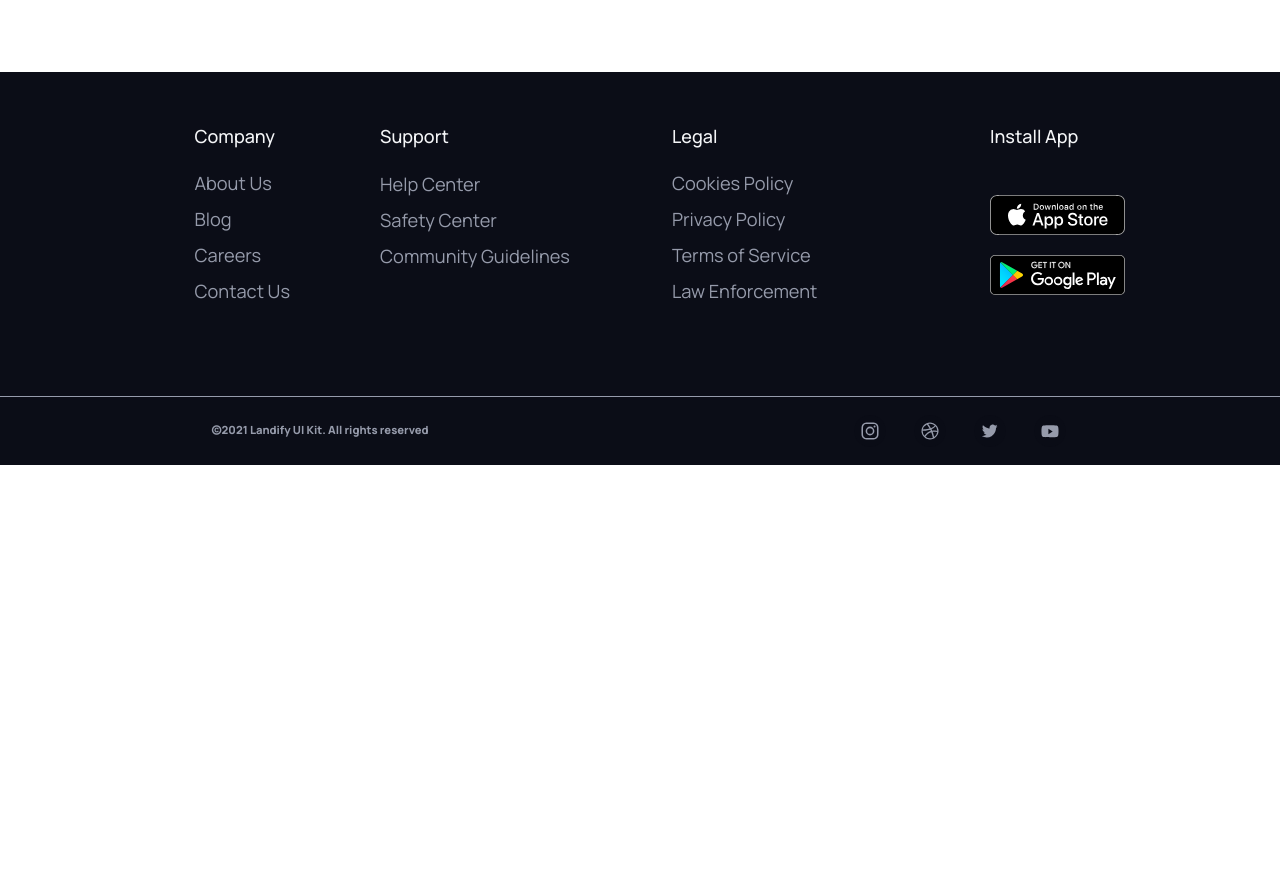
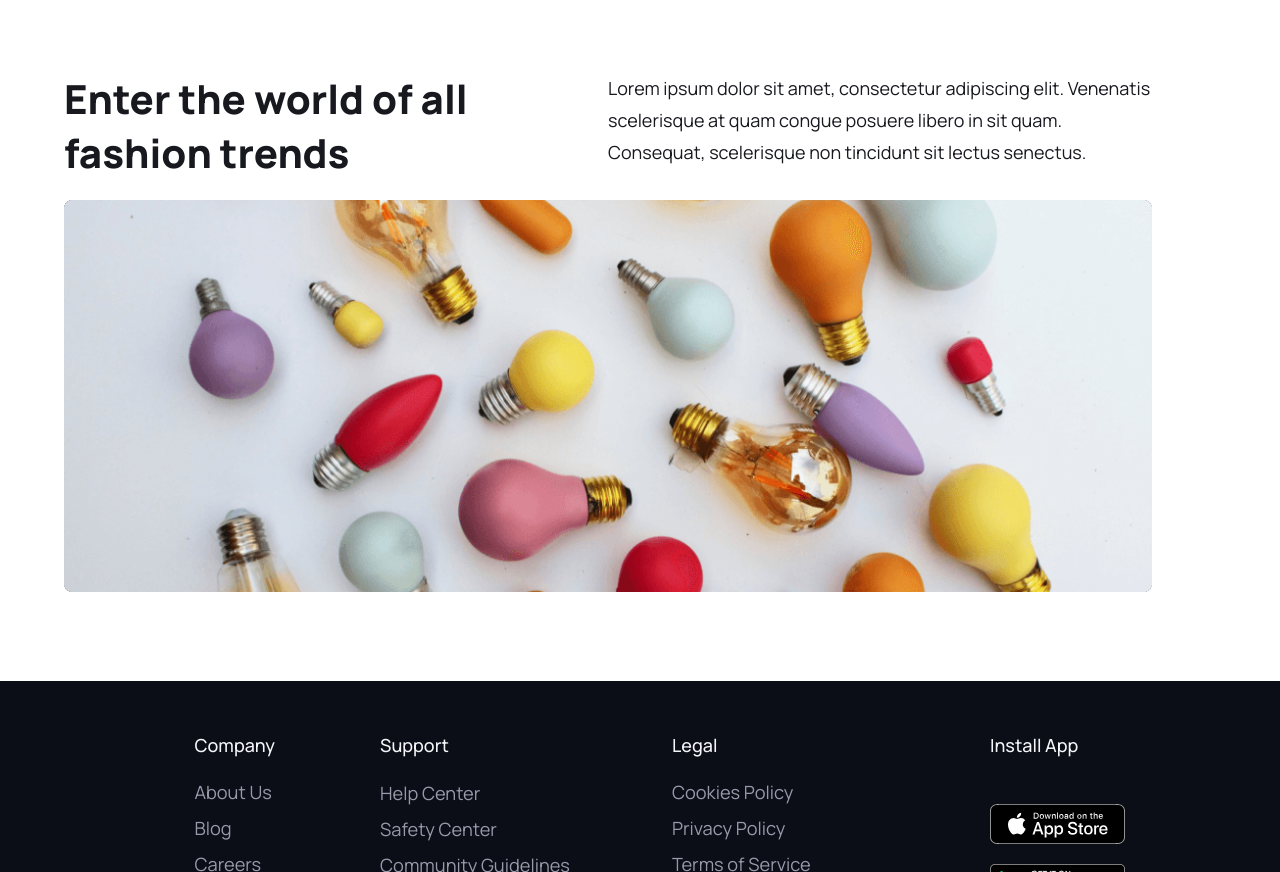
Before and after one commit to Charliemur2-zz/koombea_test, a plain HTML site: page index.html in a window 1280 px wide. Shown: the part 3181-4053 px from the top of the page. Before the commit the page ends 3646 px from the top, so only its background shows below. Drawn offline with Linux system fonts and the light colour scheme.

Commit message:
create feature-two section in all sizes

```diff
--- a/css/styles.css
+++ b/css/styles.css
@@ -415,6 +415,38 @@ button:focus {
   font-size: 1rem;
   line-height: 30px;
 }
+/* FEATURE-TWO */
+.feature-two {
+  width: 100%;
+  display: grid;
+  padding: 10px 20px;
+  margin-bottom: 20px;
+}
+.feature-two__text {
+  width: 100%;
+  display: grid;
+}
+.feature-two__title {
+  font-weight: 800;
+  width: 100%;
+  font-size: 2rem;
+  line-height: 44px;
+  text-align: center;
+  margin-bottom: 20px;
+}
+.feature-two__paragraph {
+  font-weight: normal;
+  font-size: 18px;
+  line-height: 32px;
+  text-align: center;
+  margin-bottom: 20px;
+}
+.feature-two__picture {
+  width: 100%;
+}
+.feature-two__img {
+  width: 100%;
+}
 /* FOOTER */
 .footer {
   width: 100%;
@@ -673,6 +705,10 @@ button:focus {
   .card--stats {
     grid-gap: 3px;
   }
+  /* FEATURE TWO */
+  .feature-two {
+    padding: 10px 74px;
+  }
   /* FOOTER */
   .footer {
     grid-template-columns: 1fr 1fr 1fr;
@@ -880,6 +916,25 @@ button:focus {
     font-size: 1.75rem;
     line-height: 40px;
   }
+  /* FEATURE TWO */
+  .feature-two {
+    padding: 0 10% 5% 5%;
+  }
+  .feature-two__text {
+    grid-template-columns: 1fr 1fr;
+  }
+  .feature-two__title {
+    font-size: 2.5rem;
+    line-height: 54px;
+    text-align: left;
+    padding-right: 10%;
+  }
+  .feature-two__paragraph {
+    text-align: left;
+  }
+  .feature-two__picture {
+    grid-column: 1 / span 2;
+  }
   /* FOOTER */
   .footer {
     height: 393px;
--- a/index.html
+++ b/index.html
@@ -132,7 +132,7 @@
   </section>
   <section class="testimonials" aria-label="testimonials">
     <div class="testimonials__banner" role="banner">
-      <h1 class=testimonials__title role="text">Happy customers</h1>
+      <h1 class="testimonials__title" role="text">Happy customers</h1>
       <p class="testimonials__paragraph" role="text">Feedback from these happy customers helps us in reaching the heights</p>
     </div>
     <div class="testimonials__container">
@@ -190,6 +190,15 @@
         <h1 class="card__title card__title--stats" role="text">140</h1>
         <p class="card__paragraph card__paragraph--stats">Countries</p>
       </div>
+    </div>
+  </section>
+  <section class="feature-two">
+    <div class="feature-two__text">
+      <h1 class="feature-two__title" role="text">Enter the world of all fashion trends</h1>
+      <p class="feature-two__paragraph" role="text">Lorem ipsum dolor sit amet, consectetur adipiscing elit. Venenatis scelerisque at quam congue posuere libero in sit quam. Consequat, scelerisque non tincidunt sit lectus senectus.</p>
+    </div>
+    <div class="feature-two__picture">
+      <img class="feature-two__img" role="img" src="./images/cover-img.png" alt="cover img">
     </div>
   </section>
   <footer class="footer">
```
Also changed, not shown: images/cover-img.png (added).
